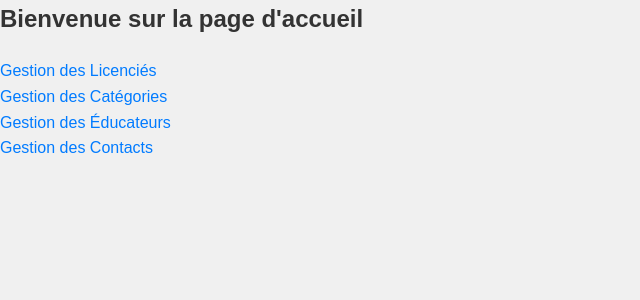
After one commit to ngfleur/ProjetWeb, a PHP site: page /views/home.php in a window 1280 px wide. The commit adds this page. Shown: the top 300 px of the page, without its empty margins (0-640 px from the left). Run offline with PHP 8.4, Linux system fonts and the light colour scheme.

Commit message:
Processus de connexion

```diff
--- a/controllers/HomeController.php
+++ b/controllers/HomeController.php
@@ -2,6 +2,7 @@
 class HomeController {
 
     public function index() {
+        // Inclure la vue pour afficher la liste des contacts
         include('views/home.php');
     }
 }
--- a/controllers/LoginController.php
+++ b/controllers/LoginController.php
@@ -31,13 +31,13 @@ class LoginController {
                     // Connexion réussie
                     $_SESSION['login'] = true;
                     echo "Connexion réussie";
-                    //header('Location:index.php?page=home');
-                    //exit();
+                    header('Location:index.php?page=home');
+                    exit();
                 }
             }
         }
 
-        //include './views/login.php';
+        include './views/login.php';
     }
 
     public function logout()
--- /dev/null
+++ b/views/home.php
@@ -0,0 +1,19 @@
+<!DOCTYPE html>
+<html lang="fr">
+<head>
+    <meta charset="UTF-8">
+    <title>Accueil</title>
+    <!-- Ajoutez ici vos liens CSS ou styles pour la mise en forme -->
+    <link rel="stylesheet" href="css/styles.css">
+</head>
+<body>
+    <h1>Bienvenue sur la page d'accueil</h1>
+
+    <ul>
+        <li><a href="index.php?page=licencie">Gestion des Licenciés</a></li>
+        <li><a href="index.php?page=categorie">Gestion des Catégories</a></li>
+        <li><a href="index.php?page=educateur">Gestion des Éducateurs</a></li>
+        <li><a href="index.php?page=contact">Gestion des Contacts</a></li>
+    </ul>
+</body>
+</html>
--- a/views/login.php
+++ b/views/login.php
@@ -9,7 +9,7 @@
 <body>
     <h1>Connexion</h1>
 
-    <form action="index.php?page=login?action=login" method="post">
+    <form action="index.php?page=login&action=login" method="post">
         <label for="email">Email :</label>
         <input type="email" id="email" name="email" required><br>
 
```
Also changed, not shown: index.php (+7 -1 lines).
